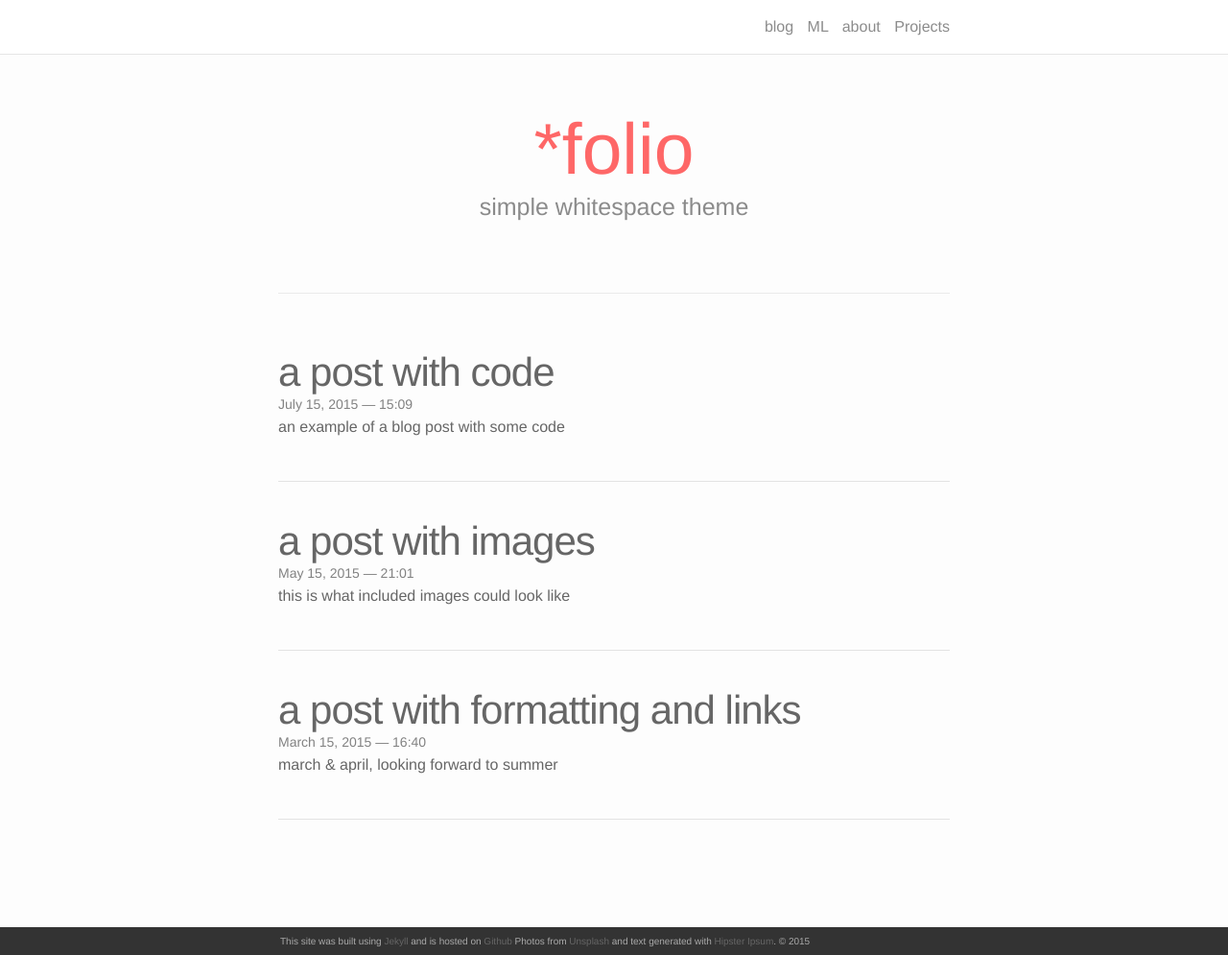
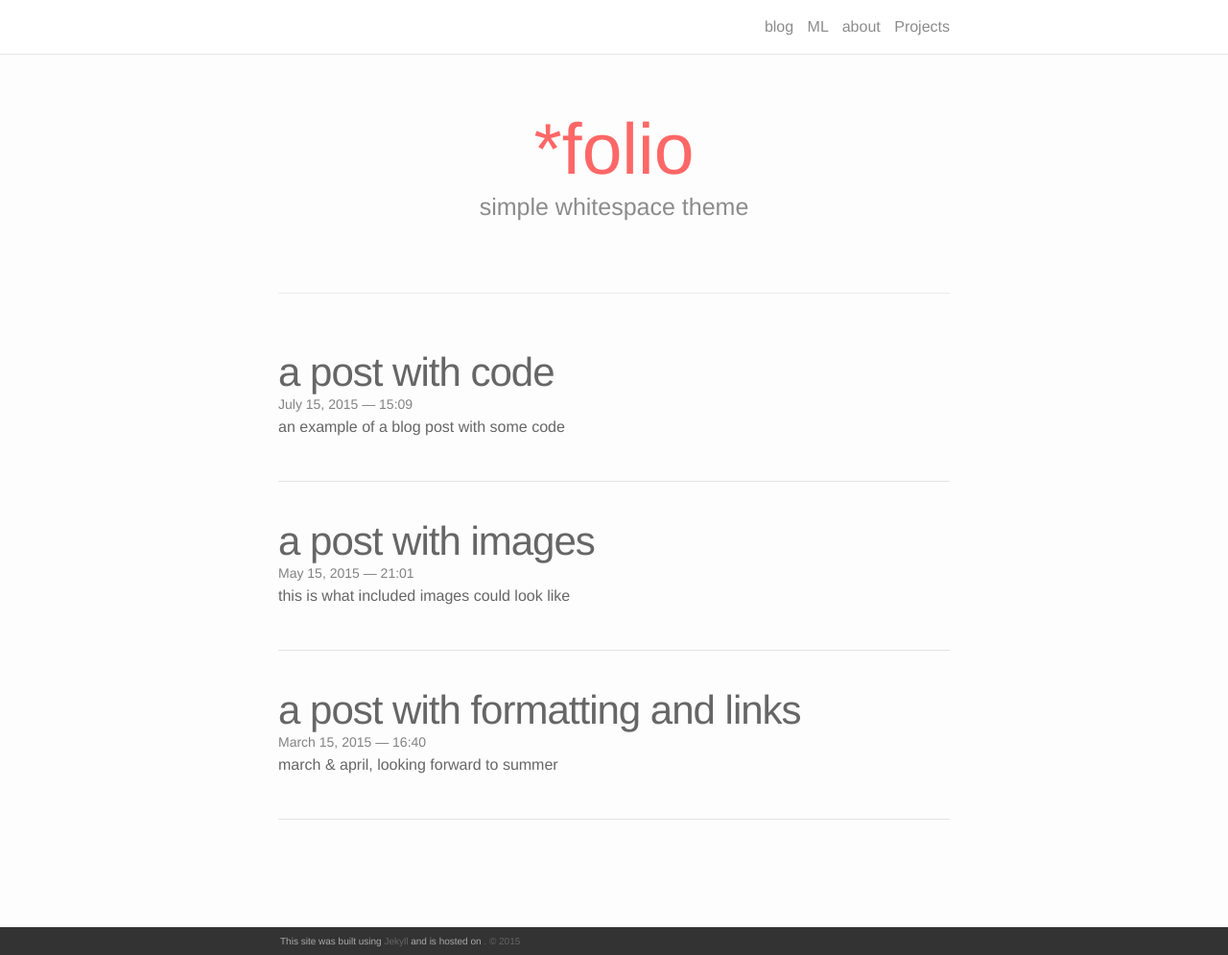
Before and after one commit to Aracelimp/AI-study-guide, a Jekyll site: the page built from index.html, in a window 1280 px wide and 995 px high. Shown: the whole window at 96% size. Built offline with Jekyll 4.4.1, drawn with Linux system fonts in a browser that asks for light colours; nearby versions of some CDN libraries; the list of posts is cut into pages by our own code.

Commit message:
Update footer.html

```diff
--- a/_includes/footer.html
+++ b/_includes/footer.html
@@ -1,7 +1,7 @@
 <footer class="site-footer">
 
   <div class="wrapper">
-  	<p>This site was built using <a href="http://jekyllrb.com" target="_blank">Jekyll</a> and is hosted on <a href="https://github.com" target="_blank">Github</a> Photos from <a href="https://unsplash.com" target="_blank">Unsplash</a> and text generated with <a href="http://hipsum.co" target="_blank">Hipster Ipsum</a>. &#169; 2015</p>
+  	<p>This site was built using <a href="http://jekyllrb.com" target="_blank">Jekyll</a> and is hosted on <a href="https://github.com" </a>. &#169; 2015</p>
   </div>
 
 </footer>
```
